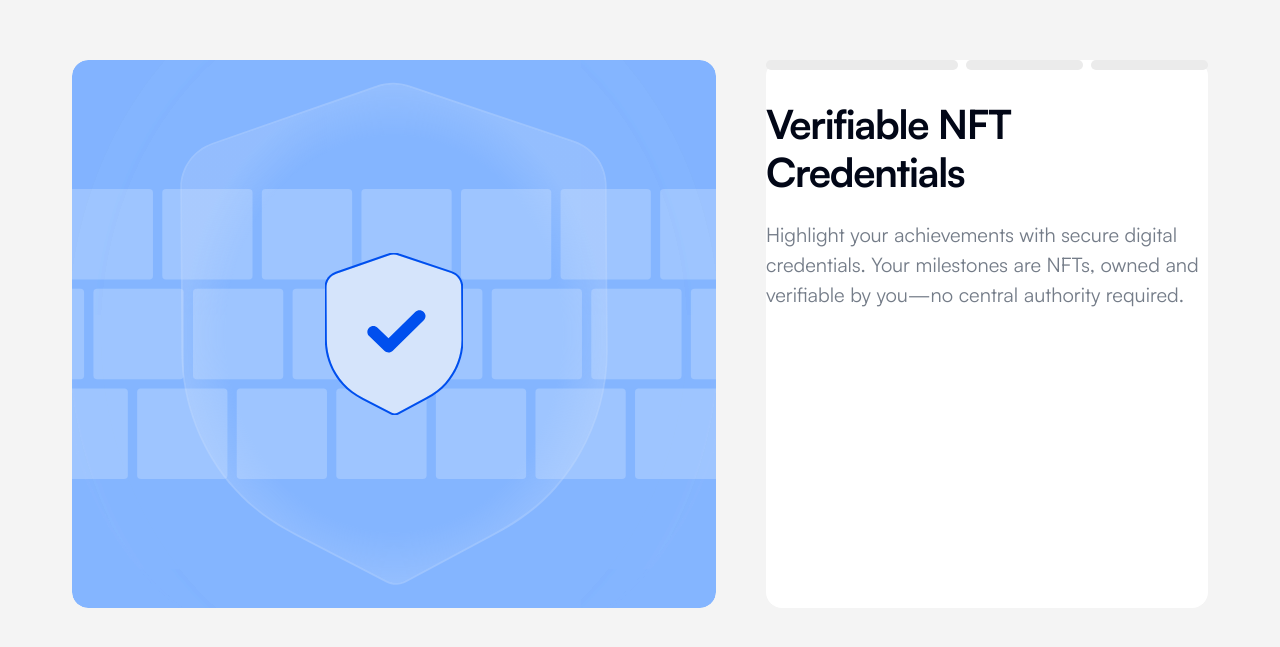
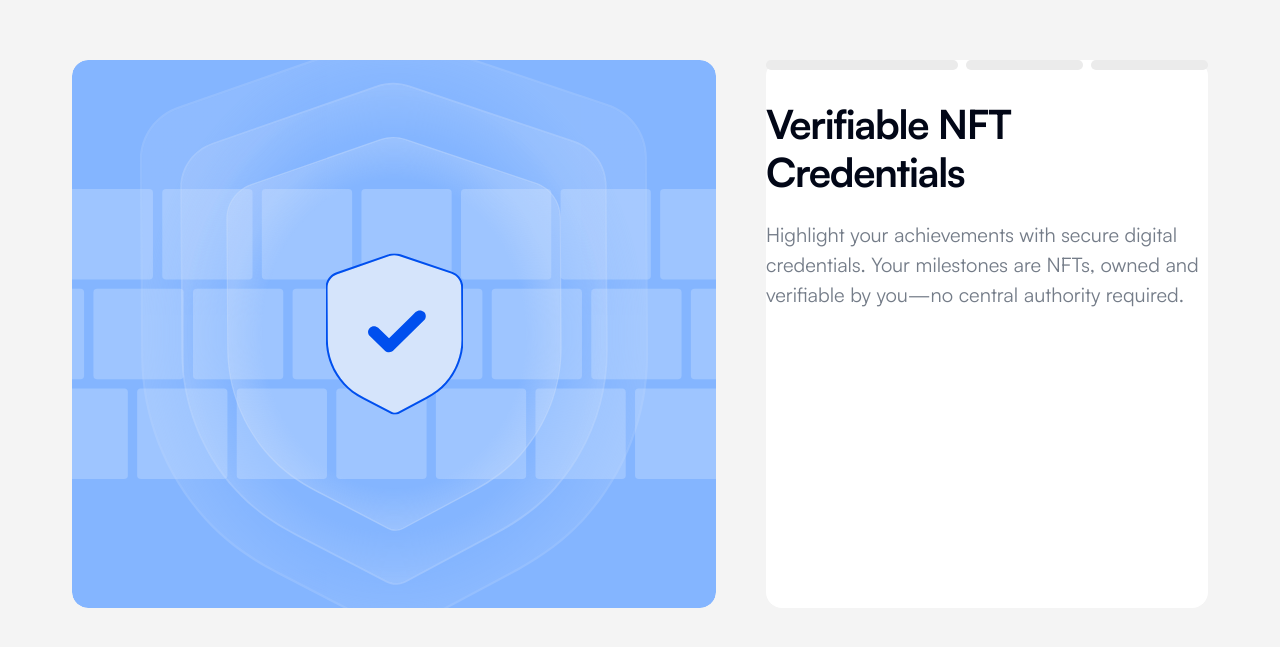
Before and after one commit to TinyTribe/credenza-frontend, a Next.js app: page / in a window 1280 px wide. Shown: the part 1014-1661 px from the top of the page. Built offline with nearby package versions, Linux system fonts and the light colour scheme.

Commit message:
feat: increase speed for animation in multi-panel section

```diff
--- a/src/motion/onchain-verified-animation.tsx
+++ b/src/motion/onchain-verified-animation.tsx
@@ -16,7 +16,7 @@ export const OnChainVerifiedAnimation = () => {
   useEffect(() => {
     const interval = setInterval(() => {
       setCurrentCompanyIndex((prevIndex) => (prevIndex + 1) % companies.length);
-    }, 3000);
+    }, 1000);
 
     if (topCarouselRef.current && bottomCarouselRef.current) {
       setCarouselWidth(
--- a/src/motion/verifiable-nft-animation.tsx
+++ b/src/motion/verifiable-nft-animation.tsx
@@ -13,7 +13,7 @@ export default function VerifiableNftAnimation() {
         const newId = Math.max(...prev) + 1;
         return [...prev.slice(-2), newId];
       });
-    }, 2000);
+    }, 500);
 
     return () => clearInterval(interval);
   }, []);
@@ -69,9 +69,9 @@ export default function VerifiableNftAnimation() {
           <Image
             src={'/shield.svg'}
             alt="Shield Logo"
-            width={136}
-            height={168}
-            className="h-[81px] w-[69px] md:h-[168px] md:w-[136px]"
+            width={135}
+            height={160}
+            className="h-[81px] w-[69px] md:h-[160px] md:w-[135px]"
           />
         </motion.div>
       </div>
```
